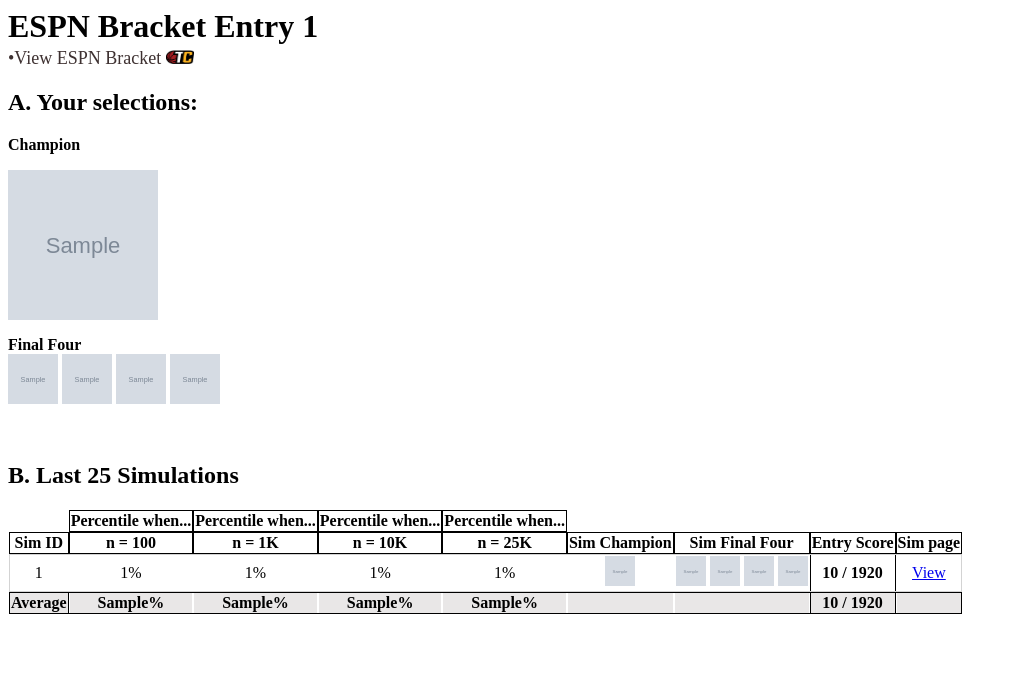
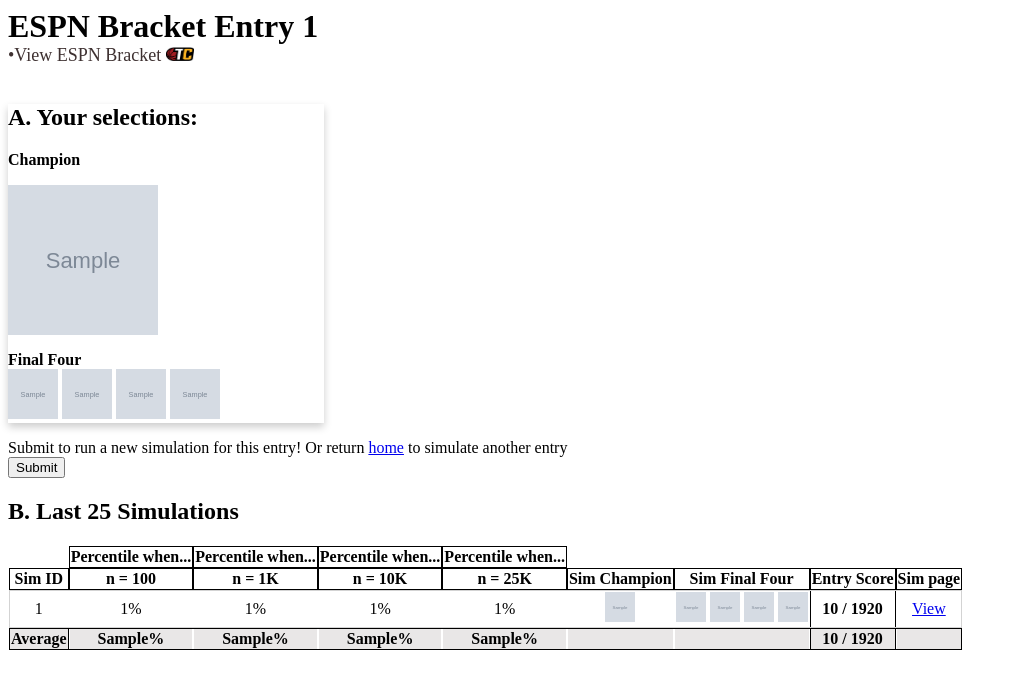
Before and after one commit to kevniu95/NCAA-Tournament-Modeler-Project, a Flask app: template app/templates/entrySummary.html in a window 1280 px wide. Shown: the top 689 px of the page, without its empty margins (0-1020 px from the left). Run offline with Flask 2, Linux system fonts and the light colour scheme; the template is opened without the code that fills it: most values are stand-ins (such as "Sample title", 1, 10 or a date in 2020); grey boxes marked "Sample" are stand-in pictures.

Commit message:
Further formatting updates to HTML pages

```diff
--- a/app/templates/entrySummary.html
+++ b/app/templates/entrySummary.html
@@ -9,14 +9,13 @@
 	<span>
 		<a style="text-decoration: none; color:rgb(62, 49, 49); font-size:18px" href = "https://fantasy.espn.com/tournament-challenge-bracket/2022/en/entry?entryID={{ metadata[0]['entry_id'] }}" target = "_blank">
 			&#x2022;View ESPN Bracket
-				<img style="margin-top:5px" src = "{{ url_for('static',filename='img/logo_square.png') }}"  height = 14 width = 28>
+			<img style="margin-top:0px" src = "{{ url_for('static',filename='img/logo_square.png') }}"  height = 14 width = 28>
 		</a>
 	</span>
-	</body>
-
-
-	<body>
+	<br>
+	<br>
 	<!-- Headings -->
+	<div style="box-shadow: 0 4px 8px 0 rgba(0,0,0,0.2); transition: 0.3s; width:25%">
 	<h2>A. Your selections:</h2>
 	<p><strong>Champion</strong></p>
 	<img align = 'center' src = "{{ metadata[0]['visualization'][0]['u_team']['img'] }}" height = 150 width = 150><br>
@@ -26,8 +25,18 @@
 			<img src = "{{ metadata[0]['visualization'][5]['u_team']['img'] }}" height = 50 width = 50>
 			<img src = "{{ metadata[0]['visualization'][6]['u_team']['img'] }}" height = 50 width = 50>
 		</p>
-	</body>
-    <br>
+	</div>
+
+	<div class = "url-form">
+		<form action="{{ url_for('results')}}" method="POST">
+			<div>
+				<label>Submit to run a new simulation for this entry! Or return <a href = "{{ url_for('simulate') }}">home</a> to simulate another entry</label>
+			</div>
+			<input type="hidden" name ="espnLink" value = "{{ espnLink }}">
+			<input type="submit" name="submit" value="Submit">
+		</form>
+	</div>
+	<div>
 		<h2>B. Last 25 Simulations</h2>
 		<table id="history" class="table table-striped">
 			<thead>
@@ -90,6 +99,9 @@
 
 			</tbody>
 		</table>
+	</div>
+	</body>
+
 
 	<script>
 	var t = document.getElementById('vsSim');
```
Also changed, not shown: app/templates/results.html (+13 -15 lines). Lines whose indentation alone changed are shown as unchanged.
